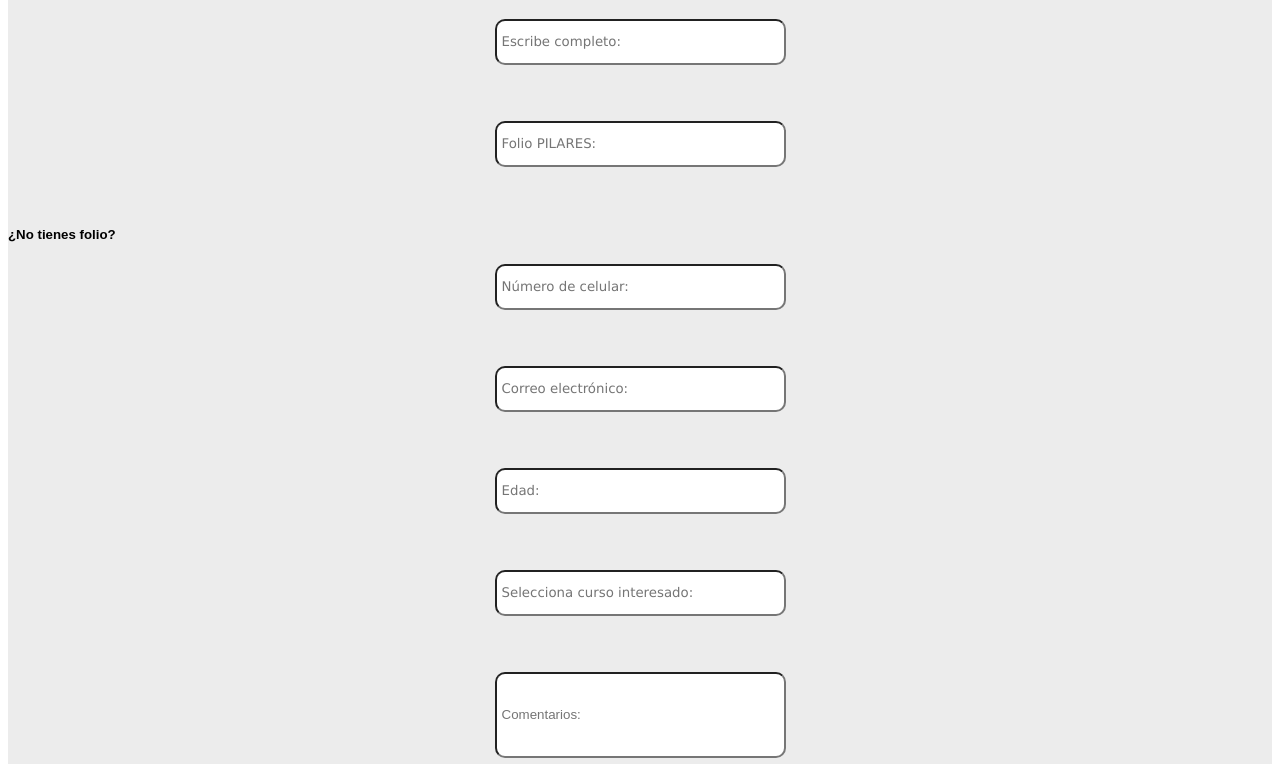
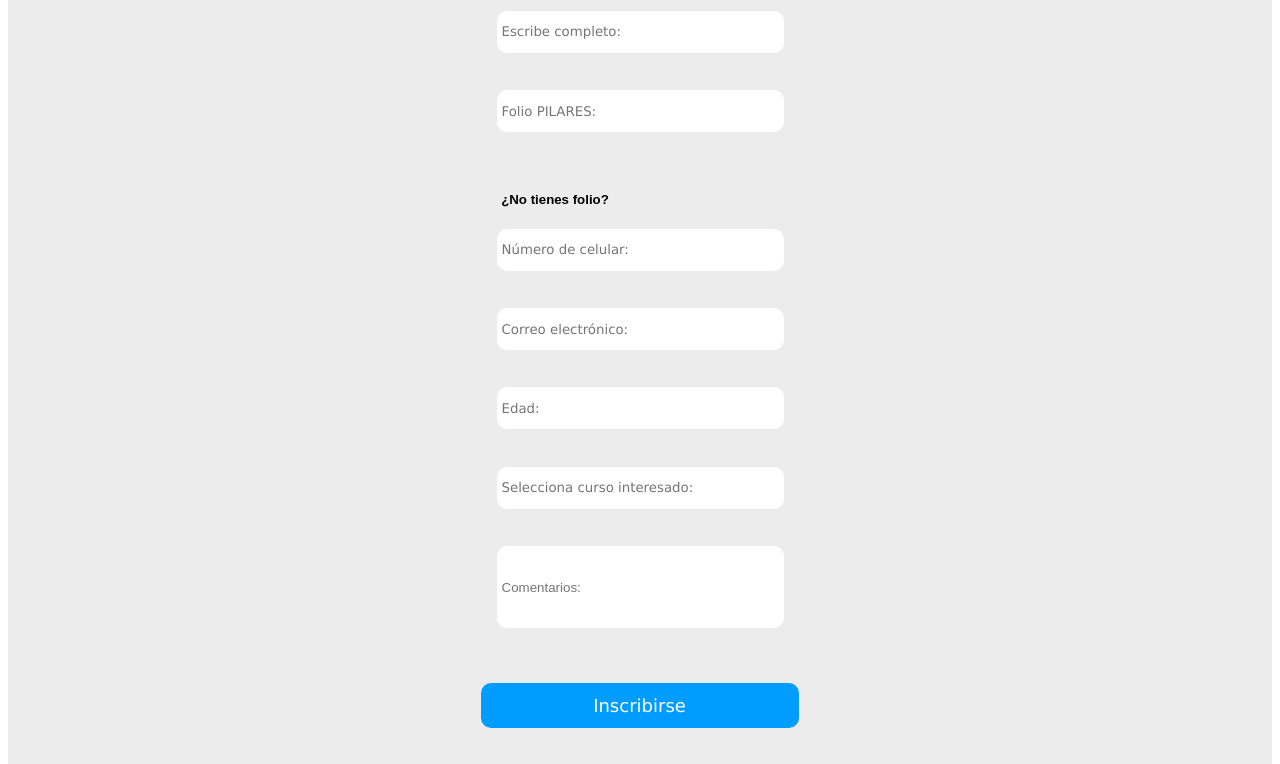
Before and after one commit to Eerie14/Myfirstrepo, a plain HTML site: page formulariobd.html in a window 1280 px wide. Shown: the part 125-889 px from the top of the page. Drawn offline with Linux system fonts and the light colour scheme.

Commit message:
continuación

```diff
--- a/formulariobd.css
+++ b/formulariobd.css
@@ -6,18 +6,24 @@ body{
     margin: auto; text-align: center;
     background-color: #ECECEC;
     border-radius: 10px;
+    padding: 10px;
 }
 
 #texto5{
-    margin: auto; text-align: left;
+    margin-left: -45px;
 }
+
+#texto55{
+    margin-left: -170px;
+}
+
 #contactForm {
 
 }
 .registro {
     width: 280px;
     height: 40px;
-    border-radius: 10px;
+    border-radius: 10px; border-style: none;
     margin-bottom: 3%;
     padding-left: 5px;
     font-family: 'Lucida Sans', 'Lucida Sans Regular', 'Lucida Grande', 'Lucida Sans Unicode', Geneva, Verdana, sans-serif;
@@ -28,7 +34,7 @@ body{
     display: flex; text-align: start;
     width: 280px;
     height: 80px;
-    border-radius: 10px;
+    border-radius: 10px; border-style: none;
     margin-bottom: 3%;
     padding-left: 5px;
 }
--- a/formulariobd.html
+++ b/formulariobd.html
@@ -5,7 +5,7 @@
     <meta name="viewport" content="width=device-width, initial-scale=1.0">
     <title>Contact Form</title>
     <link rel="stylesheet" href="formulariobd.css">
-    <<link rel="preconnect" href="https://fonts.googleapis.com">
+    <link rel="preconnect" href="https://fonts.googleapis.com">
     <link rel="preconnect" href="https://fonts.gstatic.com" crossorigin>
     <link href="https://fonts.googleapis.com/css2?family=Inter:ital,opsz,wght@0,14..32,100..900;1,14..32,100..900&display=swap" rel="stylesheet">
 </head>
@@ -17,23 +17,23 @@
         </div>
         <form id="contactForm" method="post">
 
-        <input type="text" id="name" class="registro" name="name" placeholder="Escribe completo: " required><br><br>
+            <input type="text" id="name" class="registro" name="name" placeholder="Escribe completo: " required><br>
 
             <input type="text" id="folio" class="registro" name="folio" placeholder="Folio PILARES: " required><br>
 
-        <div id="texto5">
+        <div id="texto55">
             <h5>¿No tienes folio?</h5>
         </div>
 
-        <input type="number" id="phone"class="registro" name="phone" placeholder="Número de celular: " required><br><br>
+            <input type="number" id="phone"class="registro" name="phone" placeholder="Número de celular: " required><br>
 
-        <input type="email" id="email" class="registro" name="email" placeholder="Correo electrónico: "><br><br>
+            <input type="email" id="email" class="registro" name="email" placeholder="Correo electrónico: "><br>
 
-        <input type="edad" id="edad" class="registro" name="edad" placeholder="Edad: " required><br><br>
+            <input type="edad" id="edad" class="registro" name="edad" placeholder="Edad: " required><br>
 
-        <input type="text" id="taller" class="registro" name="taller" placeholder="Selecciona curso interesado: "><br><br>
+            <input type="text" id="taller" class="registro" name="taller" placeholder="Selecciona curso interesado: "><br>
 
-        <input type="text" id="comments" name="comments" placeholder="Comentarios: " required><br><br>
+            <input type="text" id="comments" name="comments" placeholder="Comentarios: " required><br>
 
             <input type="submit" id="bottomreg" class="registro" value="Inscribirse">
         </form>
```
Lines whose indentation alone changed are shown as unchanged.
